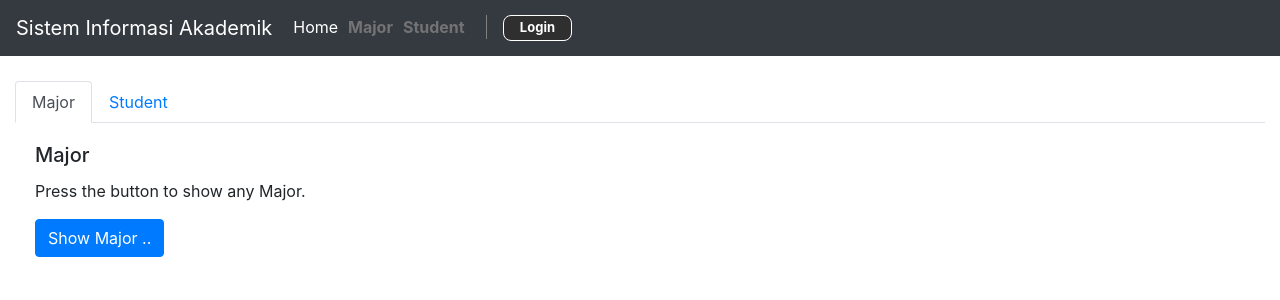
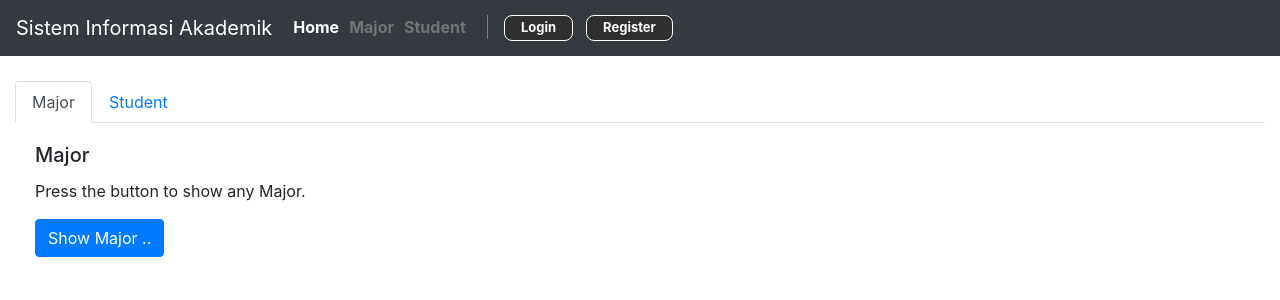
Before and after one commit to YeremiaJoy/Sistem-Informasi-Akademik-SIA, a React (Create React App) app in the folder front-end/: page / in a window 1280 px wide. Shown: the top 300 px of the page. Built offline with nearby package versions, Linux system fonts and the light colour scheme.

Commit message:
login button

```diff
--- a/front-end/src/component/Login/Login.jsx
+++ b/front-end/src/component/Login/Login.jsx
@@ -1,2 +1,51 @@
 import React from "react"
-import axios from "axios"
+import { Modal, Button, Form } from "react-bootstrap"
+
+const Login = (props) => {
+   return (
+      <Modal
+         {...props}
+         size="md"
+         aria-labelledby="contained-modal-title-vcenter"
+         centered
+      >
+         <Modal.Header closeButton>
+            <Modal.Title id="contained-modal-title-vcenter">
+               {/* {props.major.id ? "Register" : "Login"} */} Login
+            </Modal.Title>
+         </Modal.Header>
+
+         <Form onSubmit={props.handleSubmit}>
+            <Modal.Body>
+               <Form.Group controlId="formBasicEmail">
+                  <Form.Label>Username</Form.Label>
+                  <Form.Control type="text" placeholder="Enter email" />
+                  <Form.Text className="text-muted">
+                     notes
+                  </Form.Text>
+               </Form.Group>
+
+               <Form.Group controlId="formBasicPassword">
+                  <Form.Label>Password</Form.Label>
+                  <Form.Control type="password" placeholder="Password" />
+               </Form.Group>
+
+               {/* <Form.Group controlId="InputMajorName">
+                  <Form.Label>Major Name</Form.Label>
+                  <Form.Control type="text" name="major_name" value={props.major.major_name} placeholder="Input Major Name" autoComplete="off" required onChange={props.handlechange} />
+               </Form.Group> */}
+            </Modal.Body>
+
+            <Modal.Footer>
+               <Button variant="primary" type="submit">
+                  {/* {props.major.id ? "Register" : "Login"} */} Login
+               </Button>
+               <Button variant="danger" onClick={props.onHide}>Close</Button>
+            </Modal.Footer>
+
+         </Form>
+      </Modal>
+   )
+}
+
+export default Login;
--- a/front-end/src/component/Navbar/NavbarComponent.css
+++ b/front-end/src/component/Navbar/NavbarComponent.css
@@ -1,6 +1,7 @@
 .activeStyle {
     text-decoration: none;
     color: #ffffff;
+    font-weight: bold;
     padding-right: 5px;
     padding-left: 5px;
 }
@@ -44,6 +45,27 @@
     transition: 0.5s ease;
 }
 
+.register {
+    width: 47%;
+    height: 26px;
+    padding: 2px 16px;
+    margin-left: 13px;
+    font-weight: 700;
+    border-radius: 8px;
+    font-size: 13px;
+    background: #2f2f2f;
+    color: white;
+    cursor: pointer;
+    border: 1px solid white;
+    text-decoration: none;
+}
+.register:hover {
+    text-decoration: none;
+    background: #ffffff;
+    color: #2f2f2f;
+    transition: 0.5s ease;
+}
+
 .batas {
     width: 1.2px;
     min-Width: 1.2px;
--- a/front-end/src/component/Navbar/NavbarComponent.jsx
+++ b/front-end/src/component/Navbar/NavbarComponent.jsx
@@ -1,19 +1,27 @@
-import React from "react"
+import React, { Component } from "react"
 import { Navbar, Nav } from "react-bootstrap"
 import { Link } from 'react-router-dom'
 import { NavbarData } from '../Navbar/NavbarComponentData'
 import "./NavbarComponent.css"
+import Login from "../Login/Login"
 
-const NavbarComponent = () => {
-
+class NavbarComponent extends Component {
+   constructor(props) {
+       super(props);
+       this.state = {
+          LoginShow: false
+       }
+   }
+   render() {
+      let loginClose = () => this.setState({ LoginShow: false });
       return (
-    <Navbar bg="dark" variant="dark">
+         <Navbar bg="dark" variant="dark" >
             <Navbar.Brand href="/">Sistem Informasi Akademik</Navbar.Brand>
             <Nav>
                {NavbarData.map((val, key) => {
                   return (
                      <Link
-                        key={key} style={{textDecoration: "none"}}
+                        key={key} style={{ textDecoration: "none" }}
                         to={val.link} className={window.location.pathname == val.link ? "activeStyle" : "navitem"}
                         onClick={() => { window.location.pathname = val.link; }}
                      >
@@ -24,10 +32,18 @@ return (
                )
                }
                <div className="batas"></div>
-            <Link to="/login" className="login">Login</Link>
+               <Link className="login" onClick={() => this.setState({
+                  LoginShow: true
+               })}>Login</Link>
+               <Login
+               show={this.state.LoginShow}
+               onHide={loginClose}
+               />
+               <Link to="/register" className="register">Register</Link>
             </Nav>
          </Navbar>
       );
    }
+}
 
 export default NavbarComponent;
```
Lines whose indentation alone changed are shown as unchanged.
